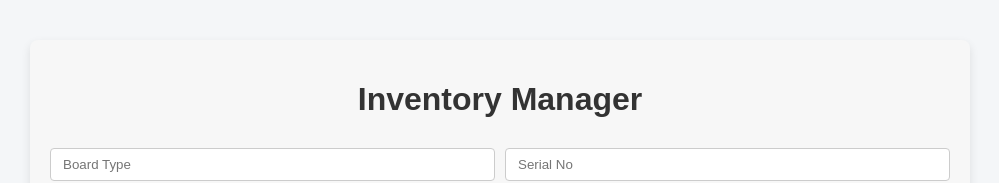
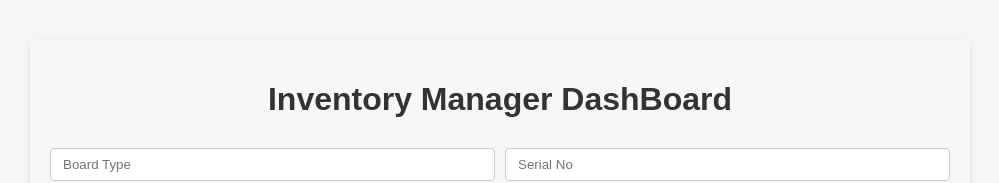
Before and after one commit to Harshavidath12/D-and-S-Creations, a React (Create React App) app in the folder frontend/: page /inventory-manager in a window 1280 px wide. Shown: the top 183 px of the page, without its empty margins (140-1139 px from the left). Built offline with nearby package versions, Linux system fonts and the light colour scheme; no server answers.

Commit message:
Heading
Changed a heading

```diff
--- a/frontend/src/Components/Inventory/InventoryManager.js
+++ b/frontend/src/Components/Inventory/InventoryManager.js
@@ -92,7 +92,7 @@ function InventoryManager() {
 
   return (
     <div className="inventory-container">
-      <h1>Inventory Manager</h1>
+      <h1>Inventory Manager DashBoard</h1>
 
       <form onSubmit={handleAddStock} className="inventory-form">
         <input
```
